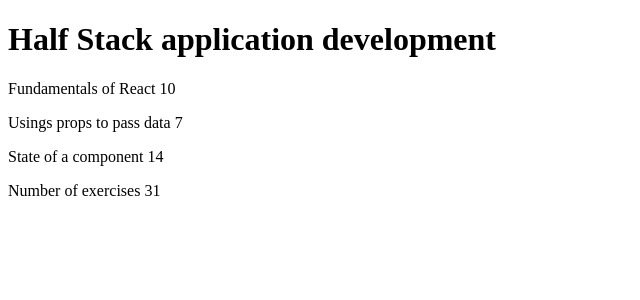
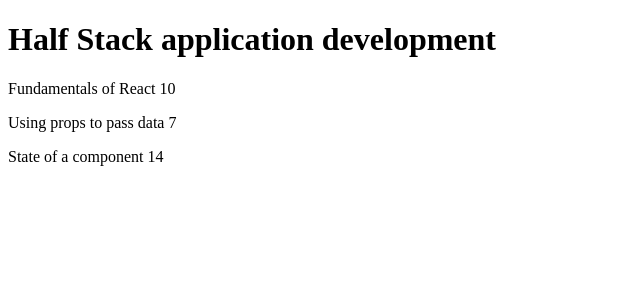
Before and after one commit to jyjokokk/FullStack, a React (Create React App) app in the folder part2/kurssitiedot/: page / in a window 1280 px wide. Shown: the top 300 px of the page, without its empty margins (0-640 px from the left). Built offline with nearby package versions, Linux system fonts and the light colour scheme.

Commit message:
Kurssitiedot - Step 6 completed

```diff
--- a/part2/kurssitiedot/package.json
+++ b/part2/kurssitiedot/package.json
@@ -27,5 +27,6 @@
       "last 1 firefox version",
       "last 1 safari version"
     ]
-  }
+  },
+  "devDependencies": {}
 }
--- /dev/null
+++ b/part2/kurssitiedot/src/App.js
@@ -0,0 +1,37 @@
+import React from 'react'
+import Course from './components/Course'
+
+/**
+ * Main component to run
+ */
+const App = () => {
+  const course = {
+    name: 'Half Stack application development',
+    id: 1,
+    parts: [
+      {
+        name: 'Fundamentals of React',
+        exercises: 10,
+        id: 1
+      },
+      {
+        name: 'Using props to pass data',
+        exercises: 7,
+        id: 2
+      },
+      {
+        name: 'State of a component',
+        exercises: 14,
+        id: 3
+      }
+    ]
+  }
+
+  return (
+    <div>
+      <Course course={course} />
+    </div>
+  )
+};
+
+export default App;
--- /dev/null
+++ b/part2/kurssitiedot/src/components/Content.js
@@ -0,0 +1,15 @@
+import React from 'react';
+import Part from './Part'
+
+const Content = ({ parts }) => {
+  return (
+    <div>
+      {parts.map((part) => <Part key={part.id} part={part.name} exercises={part.exercises} />)}
+      {/* <Part part={parts[0].name} exercises={parts[0].exercises} />
+      <Part part={parts[1].name} exercises={parts[1].exercises} />
+      <Part part={parts[2].name} exercises={parts[2].exercises} /> */}
+    </div>
+  )
+}
+
+export default Content;
--- /dev/null
+++ b/part2/kurssitiedot/src/components/Course.js
@@ -0,0 +1,14 @@
+import React from 'react';
+import Header from './Header';
+import Content from './Content';
+
+const Course = ({ course }) => {
+  return (
+    <div>
+      <Header course={course.name} />
+      <Content parts={course.parts} />
+    </div>
+  )
+};
+
+export default Course;
--- /dev/null
+++ b/part2/kurssitiedot/src/components/Header.js
@@ -0,0 +1,11 @@
+import React from 'react';
+
+const Header = ({ course }) => {
+  return (
+    <div>
+      <h1>{course}</h1>
+    </div>
+  )
+}
+
+export default Header;
--- /dev/null
+++ b/part2/kurssitiedot/src/components/Part.js
@@ -0,0 +1,13 @@
+import React from 'react';
+
+const Part = ({ part, exercises }) => {
+  return (
+    <div>
+      <p>
+        {part} {exercises}
+      </p>
+    </div>
+  );
+};
+
+export default Part;
--- a/part2/kurssitiedot/src/index.js
+++ b/part2/kurssitiedot/src/index.js
@@ -5,104 +5,6 @@
  */
 import React from 'react';
 import ReactDOM from 'react-dom';
-
-
-/**
- * Header component
- * @component
- * @param {string} props to feed to for component
- */
-const Header = (props) => {
-  return (
-    <div>
-      <h1>{props.course}</h1>
-    </div>
-  );
-};
-
-
-/**
- * Component for the main body of page
- * @param {string} props  to feed for the component
- */
-const Content = (props) => {
-  return (
-    <div>
-      <Part part={props.part1} exercises={props.exercises1} />
-      <Part part={props.part2} exercises={props.exercises2} />
-      <Part part={props.part3} exercises={props.exercises3} />
-    </div>
-  );
-};
-
-/**
- * Component for part + exercises
- * @param {string} props to feed to the component
- */
-const Part = (props) => {
-  return (
-    <div>
-      <p>
-        {props.part} {props.exercises}
-      </p>
-    </div>
-  );
-};
-
-/**
- * Component for the total sum of exercises
- * @param {string} props to feed to the component
- */
-const Total = (props) => {
-  return (
-    <div>
-      <p>
-        Number of exercises{" "}
-        {props.exercises1 + props.exercises2 + props.exercises3}
-      </p>
-    </div>
-  );
-};
-
-/**
- * Main component to run
- */
-const App = () => {
-  const course = {
-    name: 'Half Stack application development',
-    parts: [
-      {
-        name: 'Fundamentals of React',
-        exercises: 10
-      },
-      {
-        name: 'Usings props to pass data',
-        exercises: 7
-      },
-      {
-        name: 'State of a component',
-        exercises: 14
-      }
-    ]
-  }
-  return (
-    <div>
-      <Header course={course.name} />
-      <Content
-        part1={course.parts[0].name}
-        part2={course.parts[1].name}
-        part3={course.parts[2].name}
-        exercises1={course.parts[0].exercises}
-        exercises2={course.parts[1].exercises}
-        exercises3={course.parts[2].exercises}
-      />
-      <Total
-        exercises1={course.parts[0].exercises}
-        exercises2={course.parts[1].exercises}
-        exercises3={course.parts[2].exercises}
-      />
-    </div>
-  );
-};
+import App from './App.js';
 
 ReactDOM.render(<App />, document.getElementById('root'));
```
Also changed, not shown: part2/kurssitiedot/.eslintrc.json (added).
